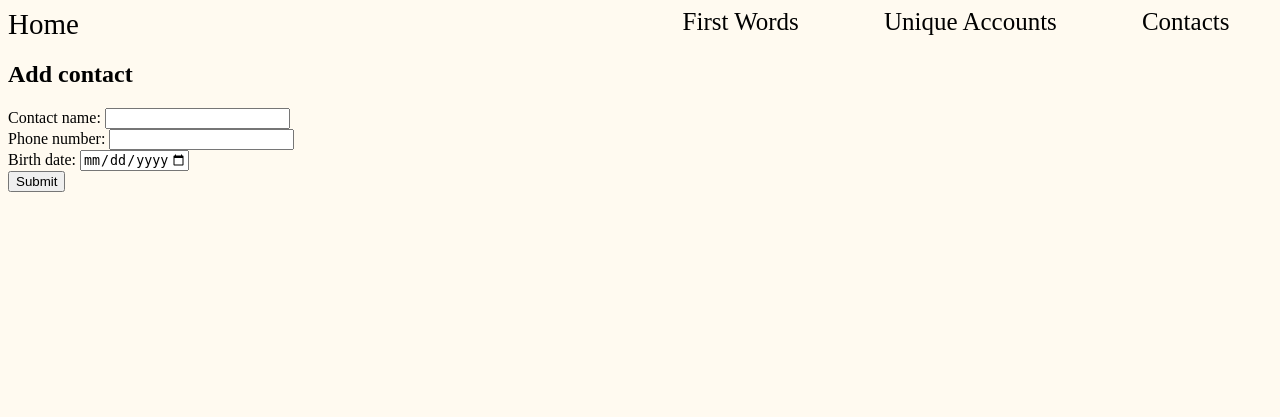
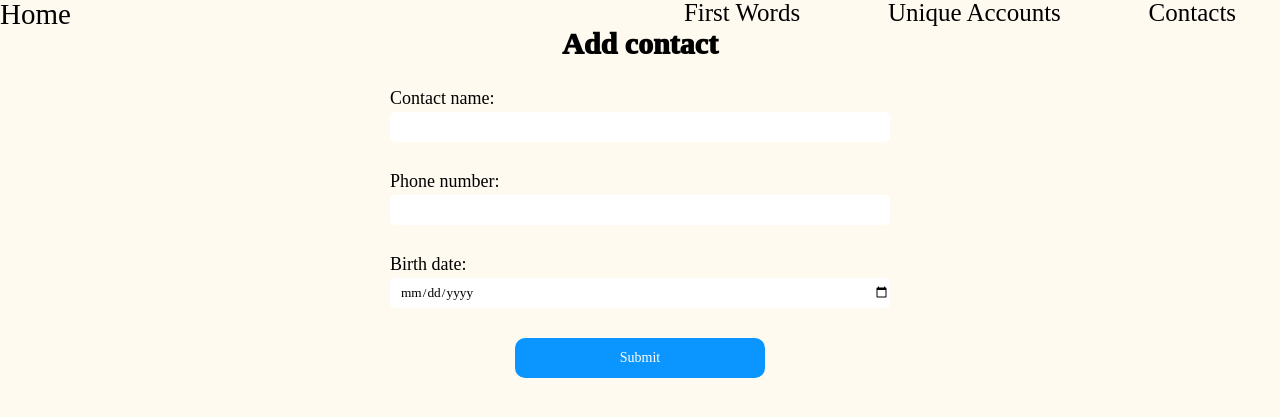
Before and after one commit to hillel-i-python-pro-i-2022-08-26/django_homework__lukianitca_mykyta, a Django app: page /contacts/add-contact/ in a window 1280 px wide. Shown: the top 417 px of the page. Run offline with Django 4.2, Linux system fonts and the light colour scheme.

Commit message:
Changes in templates

```diff
--- a/apps/templates/_helpers/_base.html
+++ b/apps/templates/_helpers/_base.html
@@ -1,43 +1,20 @@
 <!DOCTYPE html>
+{% load static %}
+
 <html lang="en">
 <head>
     <meta charset="UTF-8">
     <title>{{ title }}</title>
-    <style>
-        body {
-            box-sizing: border-box;
-            background: floralwhite;
-        }
-
-        .nav-links {
-            display: flex;
-            justify-content: space-between;
-        }
-
-        .nav-links__main-link {
-            font-size: 29px;
-            color: black;
-            text-decoration: none;
-        }
-
-        .nav-links__other-links {
-            width: 50%;
-            display: flex;
-            justify-content: space-around;
-        }
-
-        .nav-links__other-links > a {
-            font-size: 25px;
-            color: black;
-            text-decoration: none;
-        }
-
-    </style>
+    <link rel="stylesheet" type="text/css" href="{% static "base_styles/clear_styles.css" %}">
+    <link rel="stylesheet" type="text/css" href="{% static "base_styles/styles.css" %}">
+    {% block styles %}{% endblock %}
 </head>
 <body>
 
     {% include "_helpers/_header.html" %}
 
     {% block content %}{% endblock %}
+
+    {% block scripts %}{% endblock %}
 </body>
 </html>
--- a/apps/templates/contacts/add_contact.html
+++ b/apps/templates/contacts/add_contact.html
@@ -1,101 +1,8 @@
 {% extends "_helpers/_base.html" %}
+{% load static %}
 
 {% block styles %}
-*{
-	padding: 0;
-	margin: 0;
-	border: 0;
-}
-*,*:before,*:after{
-	-moz-box-sizing: border-box;
-	-webkit-box-sizing: border-box;
-	box-sizing: border-box;
-}
-:focus,:active{outline: none;}
-a:focus,a:active{outline: none;}
-
-nav,footer,header,aside{display: block;}
-
-html,body{
-	height: 100%;
-	width: 100%;
-	font-size: 100%;
-	line-height: 1;
-	font-size: 14px;
-	-ms-text-size-adjust: 100%;
-	-moz-text-size-adjust: 100%;
-	-webkit-text-size-adjust: 100%;
-}
-input,button,textarea{font-family:inherit;}
-
-input::-ms-clear{display: none;}
-button{cursor: pointer;}
-button::-moz-focus-inner {padding:0;border:0;}
-a, a:visited{text-decoration: none;}
-a:hover{text-decoration: none;}
-ul li{list-style: none;}
-img{vertical-align: top;}
-
-h1,h2,h3,h4,h5,h6{font-size:inherit;font-weight: 400;}
-
-
-.form-wrapper {
-    width: 40%;
-    height: 700px;
-    margin: auto;
-}
-
-form {
-    display: flex;
-    align-items: center;
-    justify-content: center;
-    flex-direction: column;
-}
-
-.form-description {
-    margin-bottom: 30px;
-    font-size: 30px;
-    font-weight: 1000;
-    text-align: center;
-}
-
-.form-field {
-    margin-bottom: 30px;
-}
-
-.form-field > label {
-    font-size: 18px;
-}
-
-.form-field > input {
-    display: block;
-    height: 30px;
-    margin-top: 5px;
-    padding-left: 10px;
-    width: 500px;
-    border-radius: 5px;
-    transition: border 0.2ms;
-}
-
-.form-field > input:focus {
-    box-shadow: rgba(122, 154, 255, 0.51) 0 0 3px;
-    border: #b0b0b0 solid 1px;
-}
-
-.submit {
-    width: 250px;
-    height: 40px;
-    color: white;
-    background: hsl(206, 100%, 52%);
-    font-size: 14px;
-    border-radius: 10px;
-    transition: background-color 0.2s;
-}
-
-.submit:hover {
-    background: hsl(206, 85%, 44%);
-    cursor: pointer;
-}
+<link rel="stylesheet" type="text/css" href="{% static "contacts/css/form.css" %}">
 {% endblock %}
 
 
--- a/apps/templates/contacts/show_contacts.html
+++ b/apps/templates/contacts/show_contacts.html
@@ -1,5 +1,9 @@
 {% extends "_helpers/_base.html" %}
 {% load static %}
+
+{% block styles %}
+<link rel="stylesheet" type="text/css" href="{% static "contacts/css/show_contacts.css" %}">
+{% endblock %}
 
 {% block scripts %}
 <script src="{% static "contacts/js/search.js" %}"></script>
@@ -12,7 +16,6 @@
             <label for="search">Search Users</label>
             <input type="search" id="search" data-search>
         </div>
-
         {% for contact in contacts %}
 
             <div class="card" data-contact-div>
```
